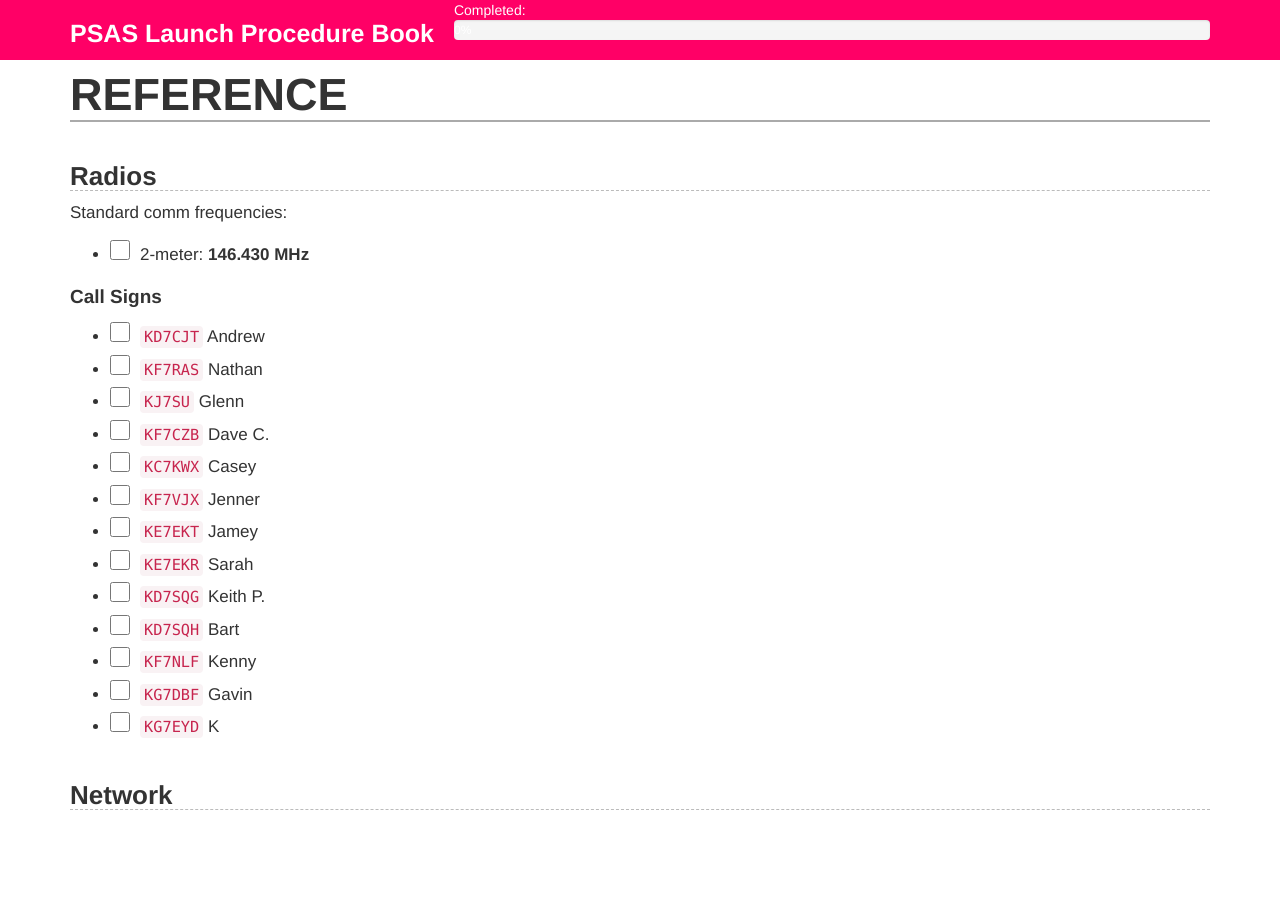
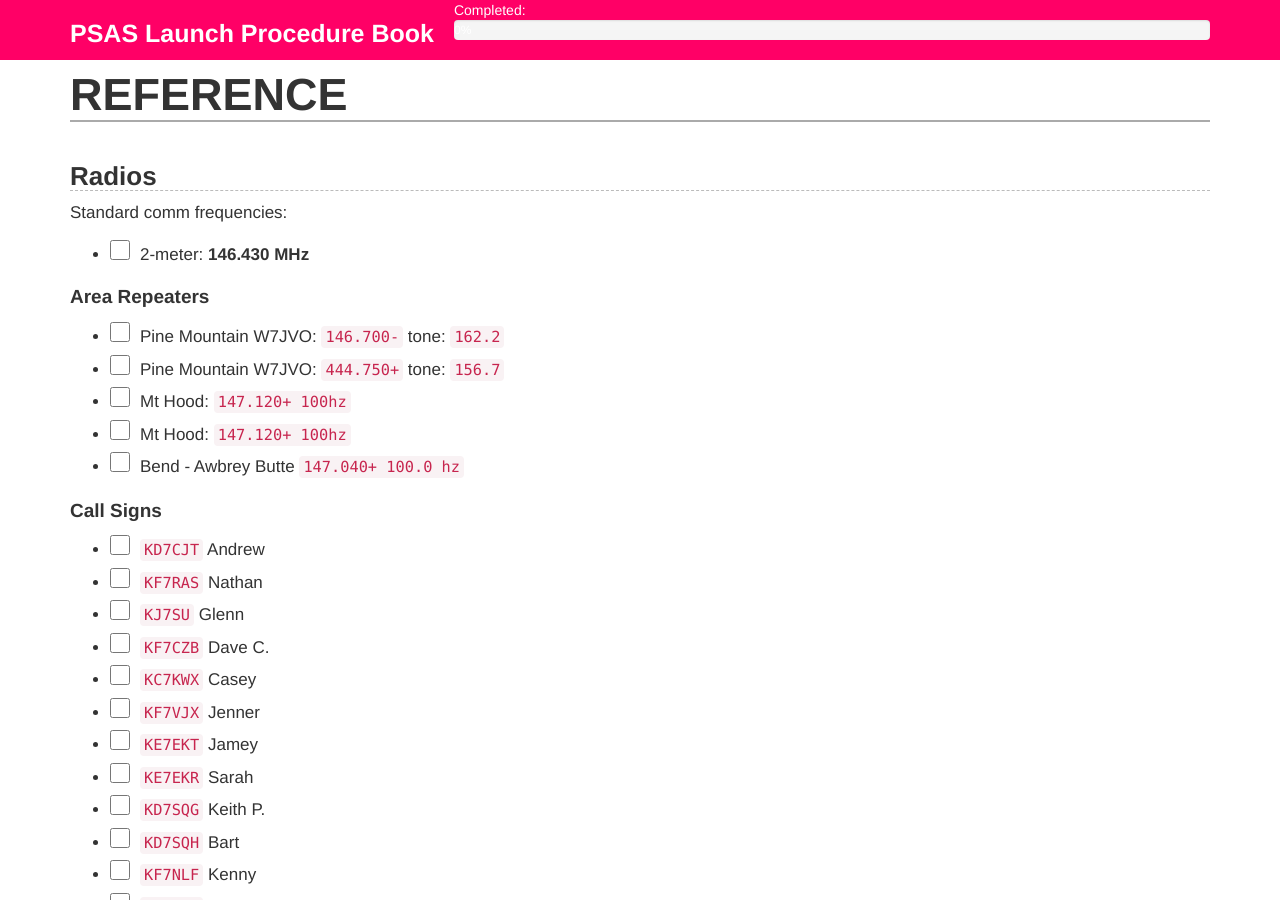
Before and after one commit to psas/procedure-book, a Jekyll site: the page built from 14-Reference.markdown, in a window 1280 px wide and 900 px high. Built offline with Jekyll 4.4.1, drawn with Linux system fonts in a browser that asks for light colours.

Commit message:
Add in area repeaters to ham reference

```diff
--- a/14-Reference.markdown
+++ b/14-Reference.markdown
@@ -10,6 +10,15 @@ layout: base
 Standard comm frequencies:
 
  - 2-meter: **146.430 MHz**
+
+### Area Repeaters
+
+ - Pine Mountain W7JVO: `146.700-` tone: `162.2`
+ - Pine Mountain W7JVO: `444.750+` tone: `156.7`
+ - Mt Hood: `147.120+ 100hz`
+ - Mt Hood: `147.120+ 100hz`
+ - Bend - Awbrey Butte `147.040+ 100.0 hz`
+
 
 ### Call Signs
 
@@ -27,10 +36,6 @@ Standard comm frequencies:
  - `KG7DBF` Gavin
  - `KG7EYD` K
 
-## Network
-
-![Network Diagram](diagrams/network_diagram.png )
-
 ## Frequncies
 
 ![Frequency Allocation](diagrams/spectrum.png)
```
Also changed, not shown: diagrams/network_diagram.png (deleted).
